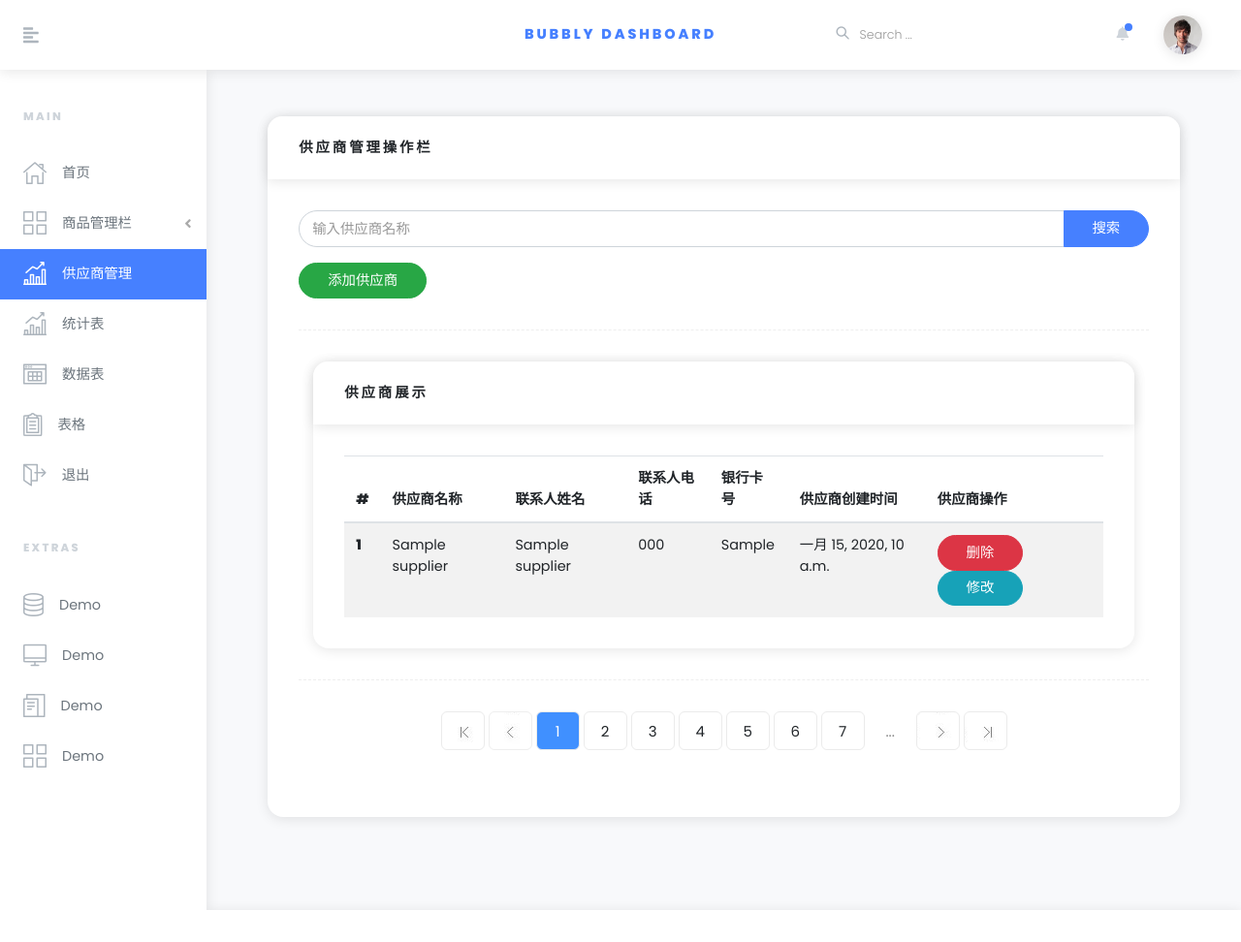
After one commit to CPerZheng/supermarket, a Django app: page /supplier in a window 1280 px wide. The commit adds this page. Shown: the whole page at 97% size. Run offline with Django 3.2, Linux system fonts and the light colour scheme; tables that the repository leaves empty hold one stand-in row (values such as "Sample post"); some libraries are stand-ins or nearby versions.

Commit message:
供应商操作功能完成

```diff
--- a/app/templates/app/base.html
+++ b/app/templates/app/base.html
@@ -140,6 +140,8 @@
                     </ul>
                 </div>
             </li>
+            <li class="sidebar-list-item"><a href="/supplier" class="sidebar-link text-muted"><i
+                    class="o-sales-up-1 mr-3 text-gray"></i><span>供应商管理</span></a></li>
             <li class="sidebar-list-item"><a href="charts.html" class="sidebar-link text-muted"><i
                     class="o-sales-up-1 mr-3 text-gray"></i><span>统计表</span></a></li>
             <li class="sidebar-list-item"><a href="tables.html" class="sidebar-link text-muted"><i
--- /dev/null
+++ b/app/templates/app/supplier.html
@@ -0,0 +1,243 @@
+{% extends 'app/base.html' %}
+{% load staticfiles %}
+{% block head %}
+{% endblock %}
+{#    <div class="d-flex align-items-stretch">#}
+{#      <div class="tlinks">Collect from <a href="http://www.cssmoban.com/"  title="网站模板">网站模板</a></div>#}
+<style>
+    input:focus {
+        outline: none !important;
+    }
+
+    input {
+        box-shadow: none !important;
+    }
+</style>
+{% block content %}
+    <section class="py-5">
+        <div class="col-lg-12 mb-5">
+            <div class="card">
+                <div class="card-header">
+                    <h3 class="h6 text-uppercase mb-0">供应商管理操作栏</h3>
+                </div>
+                <div class="card-body">
+                    <form class="form-horizontal">
+                        <div class="form-group">
+                            <form class="form-supplier" method="get">
+                                <div class="input-group mb-3">
+                                    <input type="text" placeholder="输入供应商名称" aria-label="Recipient's username"
+                                           aria-describedby="button-addon2" value="{{ supplier_search }}"
+                                           class="form-control" id="supplier_search" name="supplier_search">
+                                    <div class="input-group-append">
+                                        <button id="button-addon2" type="submit" class="btn btn-primary">搜索</button>
+                                    </div>
+                                </div>
+                            </form>
+                            <button type="button" class="btn btn-success" data-toggle="modal" data-target="#myModal">
+                                添加供应商
+                            </button>
+                            <!-- Modal -->
+                            <div id="myModal" tabindex="-1" role="dialog" aria-labelledby="exampleModalLabel"
+                                 aria-hidden="true" class="modal fade text-left">
+                                <div role="document" class="modal-dialog">
+                                    <div class="modal-content">
+                                        <div class="modal-header">
+                                            <h4 id="exampleModalLabel" class="modal-title">供应商添加</h4>
+                                            <button type="button" data-dismiss="modal" aria-label="Close" class="close">
+                                                <span aria-hidden="true">×</span></button>
+                                        </div>
+                                        <div class="modal-body">
+                                            <p>请填写需要添加的供应商名称</p>
+                                            <div class="form-group">
+                                                <label>供应商名称</label>
+                                                <input type="text" placeholder="供应商名称" class="form-control pro_supplier">
+                                                <label>联系人姓名</label>
+                                                <input type="text" placeholder="联系人姓名" class="form-control supplier_name">
+                                                <label>联系人电话</label>
+                                                <input type="text" placeholder="联系人电话" class="form-control supplier_phone">
+                                                <label>银行卡号</label>
+                                                <input type="text" placeholder="银行卡号" class="form-control supplier_card_num">
+                                            </div>
+                                        </div>
+                                        <div class="modal-footer">
+                                            <button type="button" data-dismiss="modal" class="btn btn-secondary">关闭
+                                            </button>
+                                            <button type="button" class="btn btn-primary pro_supplier_add">保存</button>
+                                        </div>
+                                    </div>
+                                </div>
+                            </div>
+                        </div>
+                        <div class="line"></div>
+                        <div class="col-lg-12 mb-4">
+                            <div class="card">
+                                <div class="card-header">
+                                    <h6 class="text-uppercase mb-0">供应商展示</h6>
+                                </div>
+                                <div class="card-body" id="wraper">
+                                    <table class="table table-striped table-hover card-text">
+                                        <thead>
+                                        <tr>
+                                            <th>#</th>
+                                            <th>供应商名称</th>
+                                            <th>联系人姓名</th>
+                                            <th>联系人电话</th>
+                                            <th>银行卡号</th>
+                                            <th>供应商创建时间</th>
+                                            <th>供应商操作</th>
+                                        </tr>
+                                        </thead>
+                                        <tbody>
+                                        {% for ps in ps_list %}
+                                            <tr>
+                                                <th scope="row">{{ ps.id }}</th>
+                                                <td>{{ ps.supplier_name }}</td>
+                                                <td>{{ ps.name }}</td>
+                                                <td>{{ ps.phone }}</td>
+                                                <td>{{ ps.card_num }}</td>
+                                                <td>{{ ps.create_time }}</td>
+                                                <td>
+                                                    <button type="button" class="btn btn-danger supplier_del">删除
+                                                    </button>
+                                                    <button type="button" class="btn btn-info supplier_edit"
+                                                            data-toggle="modal" data-target="#editModal">修改
+                                                    </button>
+                                                </td>
+                                            </tr>
+                                        {% endfor %}
+                                        </tbody>
+                                    </table>
+                                </div>
+                            </div>
+                        </div>
+                        <!--supplier edit Modal -->
+                        <div id="editModal" tabindex="-1" role="dialog" aria-labelledby="exampleModalLabel"
+                             aria-hidden="true" class="modal fade text-left">
+                            <div role="document" class="modal-dialog">
+                                <div class="modal-content">
+                                    <div class="modal-header">
+                                        <h4 id="exampleModalLabel" class="modal-title">供应商修改</h4>
+                                        <button type="button" data-dismiss="modal" aria-label="Close" class="close">
+                                            <span aria-hidden="true">×</span></button>
+                                    </div>
+                                    <div class="modal-body">
+                                        <p>请填写需要修改的供应商名称</p>
+                                        <div class="form-group">
+                                            <label>供应商D</label>
+                                            <input type="text" disabled placeholder="供应商ID" class="form-control"
+                                                   id="supplier_id">
+                                            <label>供应商名称</label>
+                                            <input type="text" placeholder="供应商名称" class="form-control" id="edit_supplier_name">
+                                            <label>联系人姓名</label>
+                                            <input type="text" placeholder="联系人姓名" class="form-control " id="edit_name">
+                                            <label>联系人电话</label>
+                                            <input type="text" placeholder="联系人电话" class="form-control" id="edit_phone">
+                                            <label>银行卡号</label>
+                                            <input type="text" placeholder="银行卡号" class="form-control" id="edit_card_num">
+                                        </div>
+                                    </div>
+                                    <div class="modal-footer">
+                                        <button type="button" data-dismiss="modal" class="btn btn-secondary">关闭修改
+                                        </button>
+                                        <button type="button" class="btn btn-primary pro_supplier_edit">确认修改</button>
+                                    </div>
+                                </div>
+                            </div>
+                        </div>
+                        <div class="line"></div>
+                        {% include "app/paginator.html" %}
+                    </form>
+                </div>
+            </div>
+        </div>
+    </section>
+
+    <script src="{% static 'app/vendor/jquery/jquery.min.js' %}"></script>
+    <script src="{% static 'app/layer/layer.js' %}"></script>
+    <script type="text/javascript">
+        data = {};
+        $('.pro_supplier_add').click(function () {
+            data['pro_supplier'] = $('.pro_supplier').val();
+            data['supplier_name'] = $('.supplier_name').val();
+            data['supplier_phone'] = $('.supplier_phone').val();
+            data['supplier_card_num'] = $('.supplier_card_num').val();
+            data['action'] = "add"
+            if (data['pro_supplier']) {
+                $.post('/supplier', data).done(function (resp) {
+                    if (resp.errno == '0') {
+                        location.reload()
+                        $('.pro_supplier_add').hide();
+                        alert('添加成功!');
+                    } else {
+                        alert('添加失败!');
+                    }
+                })
+            } else {
+                alert('字段填写不能为空!');
+            }
+        })
+
+        $('.supplier_edit').click(function () {
+            $('#supplier_id').val($(this).parents('tr').find('th')[0].innerHTML);
+            $('#edit_supplier_name').val($(this).parents('tr').find('td')[0].innerHTML);
+            $('#edit_name').val($(this).parents('tr').find('td')[1].innerHTML);
+            $('#edit_phone').val($(this).parents('tr').find('td')[2].innerHTML);
+            $('#edit_card_num').val($(this).parents('tr').find('td')[3].innerHTML);
+        })
+
+        // 修改
+        $('.pro_supplier_edit').click(function () {
+            data['action'] = "edit";
+            data['supplier_id'] = $('#supplier_id').val();
+            data['supplier_name'] = $('#edit_supplier_name').val();
+            data['edit_name'] = $('#edit_name').val();
+            data['supplier_phone'] = $('#edit_phone').val();
+            data['supplier_card_num'] = $('#edit_card_num').val();
+            if (data['supplier_name']) {
+                $.post('/supplier', data).done(function (resp) {
+                    if (resp.errno == '0') {
+                        location.reload()
+                        $('.pro_supplier_edit').hide();
+                        alert("修改成功!");
+                    } else {
+                        alert("修改失败!");
+                    }
+                })
+            } else {
+                alert("字段不能为空!");
+            }
+        })
+        $('.supplier_del').click(function () {
+            data['supplier_id'] = $(this).parents('tr').find('th')[0].innerHTML;
+            data['action'] = 'del',
+                console.log(data)
+            layer.confirm('确认删除该供应商信息？', {
+                btn: ['确认', '取消'] //按钮
+            }, function () {
+                $.ajax({
+                    url: '',
+                    type: 'post',
+                    dataType: 'json',
+                    data: data,
+                    success: function (response) {
+                        if (response.errno == '0') {
+                            layer.msg('删除成功', {icon: 1});
+                            location.reload()
+                        } else {
+                            alert("删除失败!,错误代码" + response.errno)
+                            location.reload()
+                        }
+                    }, error: function () {
+                        alert("服务器错误")
+                    }
+                })
+            }, function () {
+                //layer.msg('也可以这样', {
+                //    time: 20000, //20s后自动关闭
+                //    btn: ['明白了', '知道了']
+                //});
+            });
+        })
+    </script>
+
+{% endblock content %}
--- a/app/urls.py
+++ b/app/urls.py
@@ -7,4 +7,5 @@ urlpatterns = [
     url(r'^product$', app.views.product),
     url(r'^product_classify$', app.views.product_classify_operate),
     url(r'^classify/operate$', app.views.product_classify_operate),
+    url(r'^supplier$', app.views.supplier),
 ]
--- a/app/views.py
+++ b/app/views.py
@@ -1,19 +1,13 @@
 # encoding=utf-8
 from django.core.paginator import Paginator
 from django.shortcuts import render
-from app.models import Classify
+from app.models import Classify, Supplier
 from app.utils import write_json
 
 
 # Create your views here.
 def index(request):
     return render(request, 'app/index.html')
-
-
-def product(request):
-    if request.method == 'GET':
-
-        return render(request, "app/product.html")
 
 
 def product_classify_operate(request):
@@ -60,3 +54,72 @@ def product_classify_operate(request):
                 return write_json({"errno": "1", "msg": "lost the id!"})
     else:
         return write_json({"errno": "2", "msg": "not action to do!"})
+
+
+def supplier(request):
+    """supplier operate function"""
+    if request.method == 'GET':
+        search_word = request.GET.get('supplier_search', '').strip()  # 获取查询关键字
+        ps_list = Supplier.objects.all()
+        if search_word:
+            ps_list = Supplier.objects.filter(name__contains=search_word)
+
+        total_count = ps_list.count()
+        p = int(request.GET.get('page', 1))  # 当前页
+        # limit = int(request.GET.get('limit', 10))  # 每页限定数据数量
+        paginator = Paginator(ps_list, 2)  # 分页器
+        page = paginator.page(p)  # 当前页数据
+        data = {
+            'supplier_search': search_word,
+            'ps_list': page.object_list,
+            'paginator': page,
+            'total_count': total_count,
+        }
+        return render(request, "app/supplier.html", data)
+    if request.method == 'POST':
+        data = request.POST.dict()
+        ps_action = data.get('action')
+        pro_supplier = data.get('supplier_name')
+
+        if ps_action == "add":
+            has_supplier = Supplier.objects.filter(name=pro_supplier)
+            if has_supplier:
+                return write_json({"errno": "1", "msg": "this classify had already add!"})
+            else:
+                add_data = {
+                    'supplier_name': data.get('pro_supplier'),
+                    'name': data.get('supplier_name'),
+                    'phone': data.get('supplier_phone'),
+                    'card_num': data.get('supplier_card_num')
+                }
+                Supplier.objects.create(**add_data)
+                return write_json({"errno": "0", "msg": "success"})
+
+        elif ps_action == "edit":
+            supplier_id = data.get('supplier_id')
+            edit_data = {
+                'supplier_name': data.get('supplier_name'),
+                'name': data.get('edit_name'),
+                'phone': data.get('supplier_phone'),
+                'card_num': data.get('supplier_card_num')
+            }
+            if supplier_id:
+                Supplier.objects.filter(id=supplier_id).update(**edit_data)
+                return write_json({"errno": "0", "msg": "success"})
+            else:
+                return write_json({"errno": "1", "msg": "lost the id!"})
+
+        elif ps_action == "del":
+            supplier_id = data.get('supplier_id')
+            if supplier_id:
+                Supplier.objects.filter(id=supplier_id).delete()
+                return write_json({"errno": "0", "msg": "success"})
+            else:
+                return write_json({"errno": "1", "msg": "lost the id!"})
+    else:
+        return write_json({"errno": "2", "msg": "not action to do!"})
+
+
+def product(request):
+    if request.method == 'GET':
+        return render(request, "app/product.html")
--- a/supermarket/settings.py
+++ b/supermarket/settings.py
@@ -45,7 +45,7 @@ MIDDLEWARE = [
     'django.middleware.security.SecurityMiddleware',
     'django.contrib.sessions.middleware.SessionMiddleware',
     'django.middleware.common.CommonMiddleware',
-    'django.middleware.csrf.CsrfViewMiddleware',
+    # 'django.middleware.csrf.CsrfViewMiddleware',
     'django.contrib.auth.middleware.AuthenticationMiddleware',
     'django.contrib.messages.middleware.MessageMiddleware',
     'django.middleware.clickjacking.XFrameOptionsMiddleware',
```
Also changed, not shown: app/models.py (+24 -2 lines).
